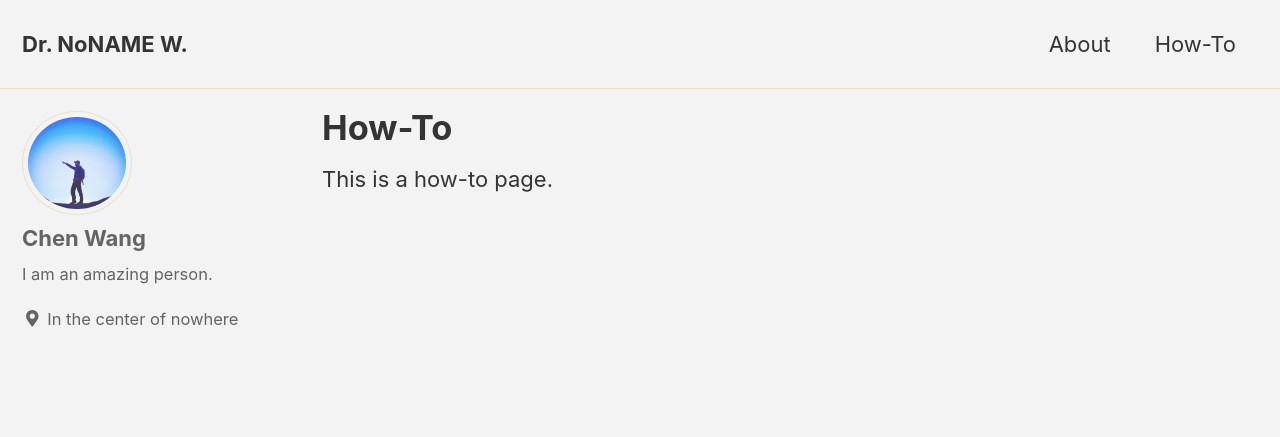
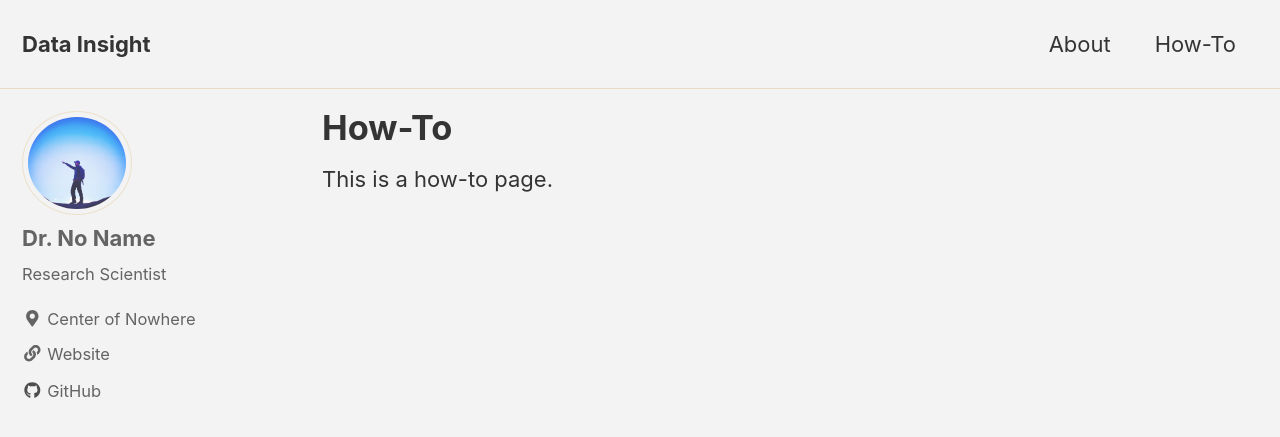
Before and after one commit to drnoname/drnoname.github.io, a Jekyll site: the page built from _pages/How-To.md, in a window 1280 px wide and 900 px high. Shown: the top 437 px of the window. Built offline with Jekyll 4.4.1, drawn with Linux system fonts in a browser that asks for light colours; cached includes are drawn as plain includes; nearby versions of some CDN libraries.

Commit message:
update profile

```diff
--- a/_config.yml
+++ b/_config.yml
@@ -16,10 +16,10 @@
 
 # Site Settings
 locale                   : "en-US"
-title                    : "Dr. NoNAME W."
+title                    : "Data Insight"
 title_separator          : "-"
 name                     : "Dr. NoNAME W."
-description              : "Remember Me, Not My Name."
+description              : "Algorithms, Modeling"
 url                      : # the base hostname & protocol for your site e.g. "https://mmistakes.github.io"
 baseurl                  : # the subpath of your site, e.g. "/blog"
 repository               : # GitHub username/repo-name e.g. "mmistakes/minimal-mistakes"
@@ -104,10 +104,10 @@
 
 # Site Author
 author:
-  name             : "Chen Wang"
+  name             : "Dr. No Name"
   avatar           : "/images/bio-photo.jpg" # path of avatar image, e.g. "/assets/images/bio-photo.jpg"
-  bio              : "I am an amazing person."
-  location         : "In the center of nowhere"
+  bio              : "Research Scientist"
+  location         : "Center of Nowhere"
   email            :
   links:
     - label: "Email"
@@ -115,16 +115,17 @@
       # url: mailto:your.name@email.com
     - label: "Website"
       icon: "fas fa-fw fa-link"
-      # url: "https://your-website.com"
+      url: "https://drnoname.github.io"
+
     - label: "Twitter"
-      icon: "fab fa-fw fa-twitter-square"
+      icon: "https://twitter.com/mchenwang"
       # url: "https://twitter.com/"
     - label: "Facebook"
       icon: "fab fa-fw fa-facebook-square"
       # url: "https://facebook.com/"
     - label: "GitHub"
       icon: "fab fa-fw fa-github"
-      # url: "https://github.com/"
+      url: "drnoname"
     - label: "Instagram"
       icon: "fab fa-fw fa-instagram"
       # url: "https://instagram.com/"
```
Also changed, not shown: 1 other file.
